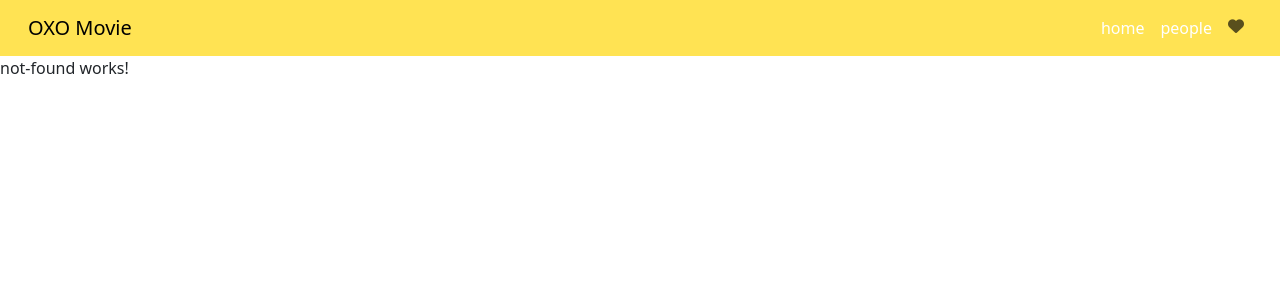
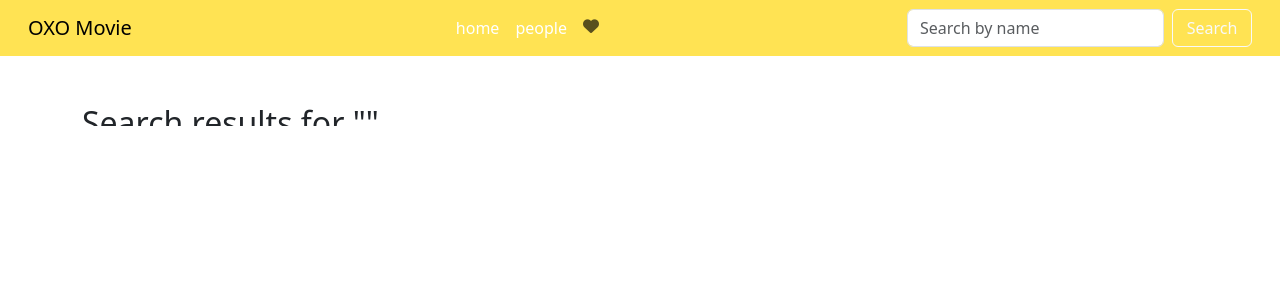
Before and after one commit to mahmudmedhat/movieApp2, an Angular app: page /search in a window 1280 px wide. Shown: the top 300 px of the page. Built offline with nearby package versions, Linux system fonts and the light colour scheme.

Commit message:
the part of search

```diff
--- a/src/app/app.ts
+++ b/src/app/app.ts
@@ -4,9 +4,10 @@ import { NavBar } from "./components/nav-bar/nav-bar";
 
 @Component({
   selector: 'app-root',
-  imports: [NavBar,RouterOutlet],
+  standalone: true,
+  imports: [NavBar, RouterOutlet],
   templateUrl: './app.html',
-  styleUrl: './app.css'
+  styleUrls: ['./app.css']
 })
 export class App {
   protected title = 'movieApp';
--- a/src/app/components/nav-bar/nav-bar.html
+++ b/src/app/components/nav-bar/nav-bar.html
@@ -1,23 +1,37 @@
 <nav class="navbar px-3 bg-color navbar-expand-lg bg-body-tertiary">
   <div class="container-fluid">
     <a class="navbar-brand" href="#">OXO Movie</a>
-    <button class="navbar-toggler" type="button" data-bs-toggle="collapse" data-bs-target="#navbarNavDropdown" aria-controls="navbarNavDropdown" aria-expanded="false" aria-label="Toggle navigation">
+    <button class="navbar-toggler" type="button" data-bs-toggle="collapse" data-bs-target="#navbarNavDropdown"
+      aria-controls="navbarNavDropdown" aria-expanded="false" aria-label="Toggle navigation">
       <span class="navbar-toggler-icon"></span>
     </button>
+
     <div class="collapse navbar-collapse" id="navbarNavDropdown">
-      <ul class="navbar-nav   ms-auto align-items-center" >
-
-
+      <ul class="navbar-nav ms-auto align-items-center">
         <li class="nav-item">
-          <a class="nav-link text-white " routerLinkActive="bg-danger rounded" routerLink="/home">home</a>
+          <a class="nav-link text-white" routerLinkActive="bg-danger rounded" routerLink="/home">home</a>
         </li>
-          <li class="nav-item">
-                 <a class="nav-link text-white" routerLinkActive="bg-danger rounded" routerLink="/people">people</a>
+        <li class="nav-item">
+          <a class="nav-link text-white" routerLinkActive="bg-danger rounded" routerLink="/people">people</a>
         </li>
-     <li class="nav-item">
-          <a class="nav-link" routerLinkActive="text-danger "  routerLink="Watch"><i class="fas fa-heart"></i></a>
+        <li class="nav-item">
+          <a class="nav-link" routerLinkActive="text-danger" routerLink="/Watch"><i class="fas fa-heart"></i></a>
         </li>
       </ul>
+
+      <form class="d-flex ms-auto" (submit)="onSearch($event, searchInput.value)">
+        <input
+          #searchInput
+          class="form-control me-2"
+          type="search"
+          placeholder="Search by name"
+          aria-label="Search"
+        />
+        <button class="btn btn-outline-light d-flex justify-content-center align-items-center" type="submit" style="min-width: 80px;">
+          Search
+        </button>
+      </form>
+
     </div>
   </div>
 </nav>
--- a/src/app/components/nav-bar/nav-bar.ts
+++ b/src/app/components/nav-bar/nav-bar.ts
@@ -1,12 +1,20 @@
-import { Component } from '@angular/core';
-import { RouterLink, RouterLinkActive } from '@angular/router';
+import { Component, inject } from '@angular/core';
+import { Router, RouterLink, RouterLinkActive } from '@angular/router';
 
 @Component({
   selector: 'app-nav-bar',
-  imports: [RouterLink,RouterLinkActive],
+  imports: [RouterLink, RouterLinkActive],
   templateUrl: './nav-bar.html',
-  styleUrl: './nav-bar.css'
+  styleUrls: ['./nav-bar.css']
 })
 export class NavBar {
+  private router = inject(Router);
 
+  onSearch(event: Event, query: string) {
+    event.preventDefault();
+    const trimmedQuery = query.trim();
+    if (trimmedQuery) {
+      this.router.navigate(['/search'], { queryParams: { q: trimmedQuery } });
+    }
+  }
 }
--- /dev/null
+++ b/src/app/components/search/search.html
@@ -0,0 +1,11 @@
+<div class="container my-5">
+    <h2>Search results for "{{ searchTerm }}"</h2>
+    <div class="row g-4">
+      <div *ngFor="let movie of results" class="col-md-2 crpinter h-100">
+        <a class="card" [routerLink]="['/movie-details', movie.id]">
+          <img class="card-img-top" [src]="environment.imageBaseUrl + movie.poster_path" alt="{{ movie.original_title }}" />
+          <p class="fw-bolder m-0 ps-2">{{ movie.original_title }}</p>
+        </a>
+      </div>
+    </div>
+  </div>
--- /dev/null
+++ b/src/app/components/search/search.ts
@@ -0,0 +1,46 @@
+import { Component, OnInit, inject } from '@angular/core';
+import { ActivatedRoute, Router } from '@angular/router';
+import { Movises } from '../../core/movises';
+import { IMovises } from '../../Models/Imovises';
+import { environment } from '../../environments/environment';
+import { CommonModule } from '@angular/common';
+import { RouterModule } from '@angular/router';
+
+@Component({
+  selector: 'app-search',
+  standalone: true,
+  imports: [CommonModule, RouterModule],
+  templateUrl: './search.html',
+  styleUrls: ['./search.css']
+})
+export class SearchComponent implements OnInit {
+  searchTerm: string = '';
+  results: IMovises[] = [];
+  environment = environment;
+
+  private _route = inject(ActivatedRoute);
+  private _router = inject(Router);
+  private _movises = inject(Movises);
+
+  ngOnInit(): void {
+    this._route.queryParams.subscribe(params => {
+      this.searchTerm = params['q'] || '';
+      if (this.searchTerm) {
+        this._movises.searchMovies(this.searchTerm).subscribe({
+          next: (res) => {
+            this.results = res.results;
+            if (this.results.length === 0) {
+              this._router.navigate(['/not-found']);
+            }
+          },
+          error: (err) => {
+            console.error(err);
+            this._router.navigate(['/not-found']);
+          }
+        });
+      } else {
+        this.results = [];
+      }
+    });
+  }
+}
--- a/src/app/core/movises.ts
+++ b/src/app/core/movises.ts
@@ -16,4 +16,10 @@ getMovie(pageNumber:number):Observable<movieContainer>
 {
  return  this._HttpClient.get<movieContainer>(`${environment.baseUrl}/movie/popular?api_key=${environment.apiKey}&page=${pageNumber}`)
 }
+  /*-------------------------------Search function ---------------------------------------------------- */
+  searchMovies(query: string): Observable<movieContainer> {
+    return this._HttpClient.get<movieContainer>(
+      `${environment.baseUrl}/search/movie?api_key=${environment.apiKey}&query=${encodeURIComponent(query)}`
+    );
+  }
 }
```
Also changed, not shown: src/app/app.routes.ts (+9 -6 lines), src/app/Models/Imovises.ts (indentation only), src/app/components/search/search.css (added), 1 other file (tests, documents, lock files or other folders).
